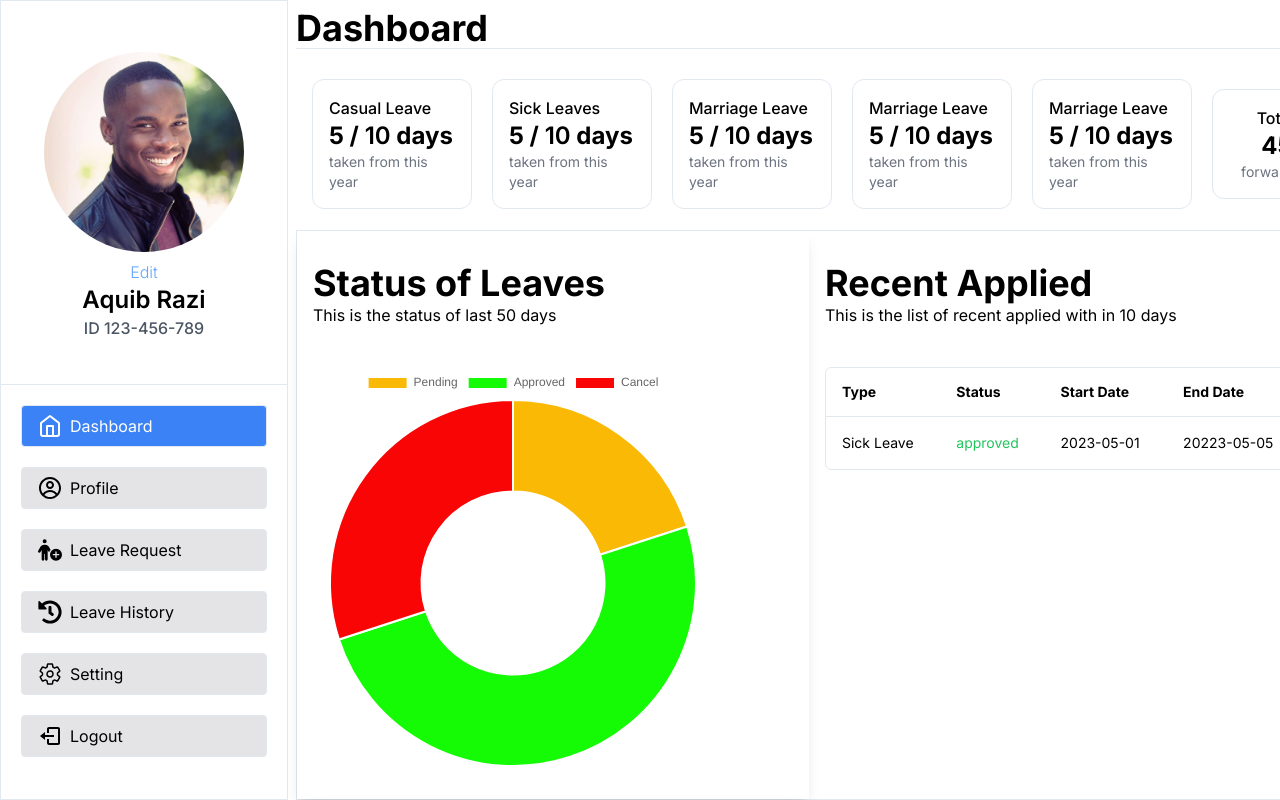
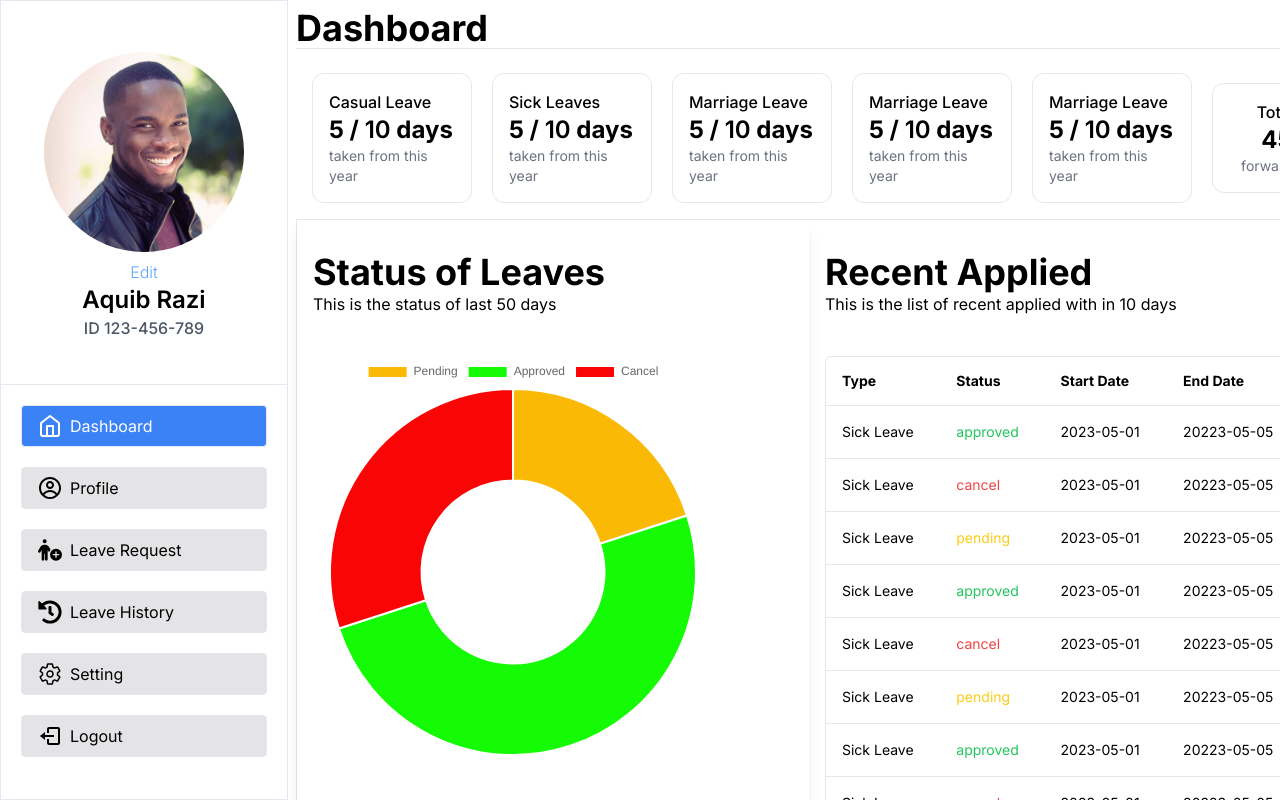
Before and after one commit to Aq7853gehc/leave_sm, a Next.js app: page /user in a window 1280 px wide. Built offline with nearby package versions, Linux system fonts and the light colour scheme.

Commit message:
dummy data

```diff
--- a/constants/leavesdata.ts
+++ b/constants/leavesdata.ts
@@ -4,9 +4,401 @@ export async function getData(): Promise<LeavesHistory[]> {
       id: "1",
       type: "Sick Leave",
       status: "approved",
-      startdate:"2023-05-01",
-      enddate:"20223-05-05",
-      duration:5
+      startdate: "2023-05-01",
+      enddate: "20223-05-05",
+      duration: 5,
+    },
+    {
+      id: "2",
+      type: "Sick Leave",
+      status: "cancel",
+      startdate: "2023-05-01",
+      enddate: "20223-05-05",
+      duration: 5,
+    },
+    {
+      id: "3",
+      type: "Sick Leave",
+      status: "pending",
+      startdate: "2023-05-01",
+      enddate: "20223-05-05",
+      duration: 5,
+    },
+    {
+      id: "4",
+      type: "Sick Leave",
+      status: "approved",
+      startdate: "2023-05-01",
+      enddate: "20223-05-05",
+      duration: 5,
+    },
+    {
+      id: "5",
+      type: "Sick Leave",
+      status: "cancel",
+      startdate: "2023-05-01",
+      enddate: "20223-05-05",
+      duration: 5,
+    },
+    {
+      id: "6",
+      type: "Sick Leave",
+      status: "pending",
+      startdate: "2023-05-01",
+      enddate: "20223-05-05",
+      duration: 5,
+    },
+    {
+      id: "7",
+      type: "Sick Leave",
+      status: "approved",
+      startdate: "2023-05-01",
+      enddate: "20223-05-05",
+      duration: 5,
+    },
+    {
+      id: "8",
+      type: "Sick Leave",
+      status: "cancel",
+      startdate: "2023-05-01",
+      enddate: "20223-05-05",
+      duration: 5,
+    },
+    {
+      id: "9",
+      type: "Sick Leave",
+      status: "pending",
+      startdate: "2023-05-01",
+      enddate: "20223-05-05",
+      duration: 5,
+    },
+    {
+      id: "10",
+      type: "Sick Leave",
+      status: "approved",
+      startdate: "2023-05-01",
+      enddate: "20223-05-05",
+      duration: 5,
+    },
+    {
+      id: "11",
+      type: "Sick Leave",
+      status: "approved",
+      startdate: "2023-05-01",
+      enddate: "20223-05-05",
+      duration: 5,
+    },
+    {
+      id: "12",
+      type: "Sick Leave",
+      status: "cancel",
+      startdate: "2023-05-01",
+      enddate: "20223-05-05",
+      duration: 5,
+    },
+    {
+      id: "13",
+      type: "Sick Leave",
+      status: "pending",
+      startdate: "2023-05-01",
+      enddate: "20223-05-05",
+      duration: 5,
+    },
+    {
+      id: "14",
+      type: "Sick Leave",
+      status: "approved",
+      startdate: "2023-05-01",
+      enddate: "20223-05-05",
+      duration: 5,
+    },
+    {
+      id: "15",
+      type: "Sick Leave",
+      status: "cancel",
+      startdate: "2023-05-01",
+      enddate: "20223-05-05",
+      duration: 5,
+    },
+    {
+      id: "16",
+      type: "Sick Leave",
+      status: "pending",
+      startdate: "2023-05-01",
+      enddate: "20223-05-05",
+      duration: 5,
+    },
+    {
+      id: "17",
+      type: "Sick Leave",
+      status: "approved",
+      startdate: "2023-05-01",
+      enddate: "20223-05-05",
+      duration: 5,
+    },
+    {
+      id: "18",
+      type: "Sick Leave",
+      status: "cancel",
+      startdate: "2023-05-01",
+      enddate: "20223-05-05",
+      duration: 5,
+    },
+    {
+      id: "19",
+      type: "Sick Leave",
+      status: "pending",
+      startdate: "2023-05-01",
+      enddate: "20223-05-05",
+      duration: 5,
+    },
+    {
+      id: "20",
+      type: "Sick Leave",
+      status: "approved",
+      startdate: "2023-05-01",
+      enddate: "20223-05-05",
+      duration: 5,
+    },
+    {
+      id: "21",
+      type: "Sick Leave",
+      status: "approved",
+      startdate: "2023-05-01",
+      enddate: "20223-05-05",
+      duration: 5,
+    },
+    {
+      id: "22",
+      type: "Sick Leave",
+      status: "cancel",
+      startdate: "2023-05-01",
+      enddate: "20223-05-05",
+      duration: 5,
+    },
+    {
+      id: "23",
+      type: "Sick Leave",
+      status: "pending",
+      startdate: "2023-05-01",
+      enddate: "20223-05-05",
+      duration: 5,
+    },
+    {
+      id: "24",
+      type: "Sick Leave",
+      status: "approved",
+      startdate: "2023-05-01",
+      enddate: "20223-05-05",
+      duration: 5,
+    },
+    {
+      id: "25",
+      type: "Sick Leave",
+      status: "cancel",
+      startdate: "2023-05-01",
+      enddate: "20223-05-05",
+      duration: 5,
+    },
+    {
+      id: "26",
+      type: "Sick Leave",
+      status: "pending",
+      startdate: "2023-05-01",
+      enddate: "20223-05-05",
+      duration: 5,
+    },
+    {
+      id: "27",
+      type: "Sick Leave",
+      status: "approved",
+      startdate: "2023-05-01",
+      enddate: "20223-05-05",
+      duration: 5,
+    },
+    {
+      id: "28",
+      type: "Sick Leave",
+      status: "cancel",
+      startdate: "2023-05-01",
+      enddate: "20223-05-05",
+      duration: 5,
+    },
+    {
+      id: "29",
+      type: "Sick Leave",
+      status: "pending",
+      startdate: "2023-05-01",
+      enddate: "20223-05-05",
+      duration: 5,
+    },
+    {
+      id: "30",
+      type: "Sick Leave",
+      status: "approved",
+      startdate: "2023-05-01",
+      enddate: "20223-05-05",
+      duration: 5,
+    },
+    {
+      id: "31",
+      type: "Sick Leave",
+      status: "approved",
+      startdate: "2023-05-01",
+      enddate: "20223-05-05",
+      duration: 5,
+    },
+    {
+      id: "32",
+      type: "Sick Leave",
+      status: "cancel",
+      startdate: "2023-05-01",
+      enddate: "20223-05-05",
+      duration: 5,
+    },
+    {
+      id: "33",
+      type: "Sick Leave",
+      status: "pending",
+      startdate: "2023-05-01",
+      enddate: "20223-05-05",
+      duration: 5,
+    },
+    {
+      id: "34",
+      type: "Sick Leave",
+      status: "approved",
+      startdate: "2023-05-01",
+      enddate: "20223-05-05",
+      duration: 5,
+    },
+    {
+      id: "35",
+      type: "Sick Leave",
+      status: "cancel",
+      startdate: "2023-05-01",
+      enddate: "20223-05-05",
+      duration: 5,
+    },
+    {
+      id: "36",
+      type: "Sick Leave",
+      status: "pending",
+      startdate: "2023-05-01",
+      enddate: "20223-05-05",
+      duration: 5,
+    },
+    {
+      id: "37",
+      type: "Sick Leave",
+      status: "approved",
+      startdate: "2023-05-01",
+      enddate: "20223-05-05",
+      duration: 5,
+    },
+    {
+      id: "38",
+      type: "Sick Leave",
+      status: "cancel",
+      startdate: "2023-05-01",
+      enddate: "20223-05-05",
+      duration: 5,
+    },
+    {
+      id: "39",
+      type: "Sick Leave",
+      status: "pending",
+      startdate: "2023-05-01",
+      enddate: "20223-05-05",
+      duration: 5,
+    },
+    {
+      id: "40",
+      type: "Sick Leave",
+      status: "approved",
+      startdate: "2023-05-01",
+      enddate: "20223-05-05",
+      duration: 5,
+    },
+    {
+      id: "41",
+      type: "Sick Leave",
+      status: "approved",
+      startdate: "2023-05-01",
+      enddate: "20223-05-05",
+      duration: 5,
+    },
+    {
+      id: "42",
+      type: "Sick Leave",
+      status: "cancel",
+      startdate: "2023-05-01",
+      enddate: "20223-05-05",
+      duration: 5,
+    },
+    {
+      id: "43",
+      type: "Sick Leave",
+      status: "pending",
+      startdate: "2023-05-01",
+      enddate: "20223-05-05",
+      duration: 5,
+    },
+    {
+      id: "44",
+      type: "Sick Leave",
+      status: "approved",
+      startdate: "2023-05-01",
+      enddate: "20223-05-05",
+      duration: 5,
+    },
+    {
+      id: "45",
+      type: "Sick Leave",
+      status: "cancel",
+      startdate: "2023-05-01",
+      enddate: "20223-05-05",
+      duration: 5,
+    },
+    {
+      id: "46",
+      type: "Sick Leave",
+      status: "pending",
+      startdate: "2023-05-01",
+      enddate: "20223-05-05",
+      duration: 5,
+    },
+    {
+      id: "47",
+      type: "Sick Leave",
+      status: "approved",
+      startdate: "2023-05-01",
+      enddate: "20223-05-05",
+      duration: 5,
+    },
+    {
+      id: "48",
+      type: "Sick Leave",
+      status: "cancel",
+      startdate: "2023-05-01",
+      enddate: "20223-05-05",
+      duration: 5,
+    },
+    {
+      id: "49",
+      type: "Sick Leave",
+      status: "pending",
+      startdate: "2023-05-01",
+      enddate: "20223-05-05",
+      duration: 5,
+    },
+    {
+      id: "50",
+      type: "Sick Leave",
+      status: "approved",
+      startdate: "2023-05-01",
+      enddate: "20223-05-05",
+      duration: 5,
     },
   ];
 }
```
